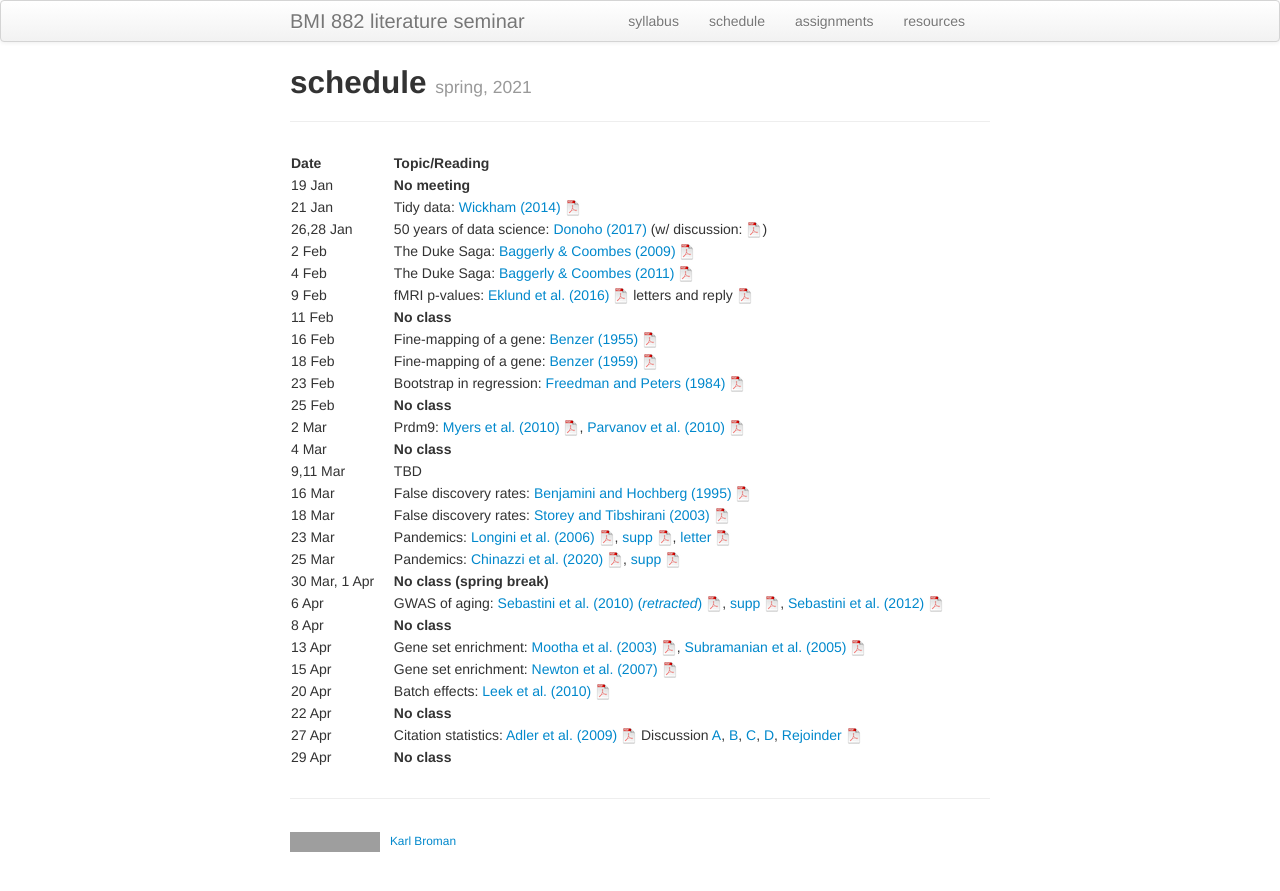
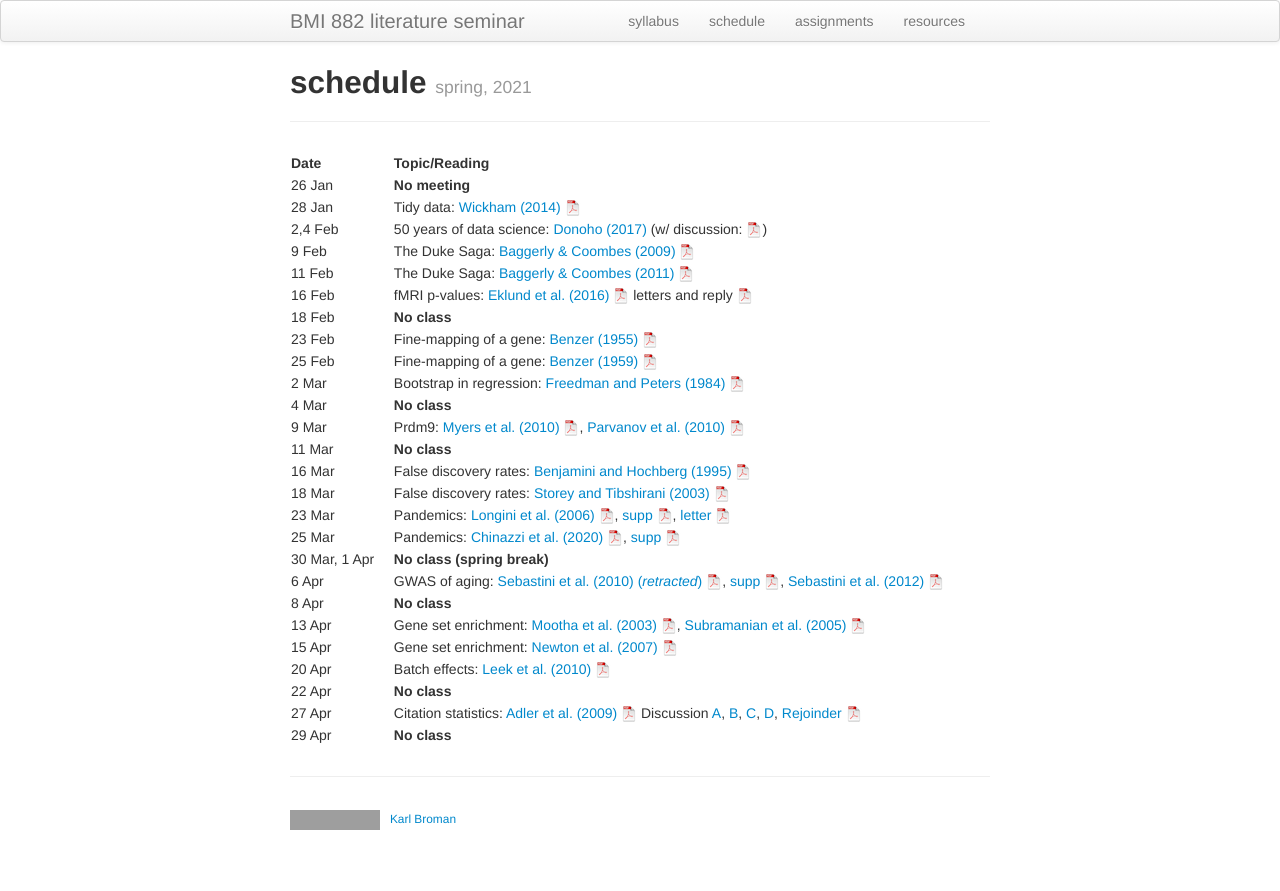
Before and after one commit to kbroman/BMI882_spring2023, a Jekyll site: the page built from schedule.md, in a window 1280 px wide. Shown: the top 891 px of the page. Built offline with Jekyll 4.4.1, drawn with Linux system fonts in a browser that asks for light colours; grey boxes are pictures that could not be loaded.

Commit message:
Revise schedule due to change in academic calendar

```diff
--- a/schedule.md
+++ b/schedule.md
@@ -7,20 +7,19 @@ description: Schedule and readings for BMI 882, Biomedical data science scholarl
 
 | Date    | &nbsp;&nbsp;&nbsp;&nbsp;   | Topic/Reading  |
 | :------ | -- | :----- |
-| 19 Jan      |    | **No meeting** |
-| 21 Jan      |    | Tidy data: [Wickham (2014)](https://doi.org/10.18637/jss.v059.i10) [![pdf logo](icons/pdf-icon.png)](https://www.jstatsoft.org/index.php/jss/article/view/v059i10/v59i10.pdf) |
-| 26,28 Jan   |    | 50 years of data science: [Donoho (2017)](https://doi.org/10.1080/10618600.2017.1384734) (w/ discussion: [![pdf logo](icons/pdf-icon.png)](https://www.biostat.wisc.edu/~kbroman/blog/50_years_datasci_with_disc.pdf))
-| 2 Feb       |    | The Duke Saga: [Baggerly & Coombes (2009)](https://projecteuclid.org/euclid.aoas/1267453942) [![pdf logo](icons/pdf-icon.png)](https://projecteuclid.org/download/pdfview_1/euclid.aoas/1267453942)
-| 4 Feb       |    | The Duke Saga: [Baggerly & Coombes (2011)](https://academic.oup.com/clinchem/article/57/5/688/5621016) [![pdf logo](icons/pdf-icon.png)](https://academic.oup.com/clinchem/article-pdf/57/5/688/31736129/clinchem0688.pdf)
-| 9 Feb      |    | fMRI p-values: [Eklund et al. (2016)](https://doi.org/10.1073/pnas.1602413113) [![pdf logo](icons/pdf-icon.png)](https://www.pnas.org/content/pnas/113/28/7900.full.pdf) letters and reply [![pdf logo](icons/pdf-icon.png)](assets/eklund_disc.pdf)
-| 11 Feb      |    | **No class**
-| 16 Feb      |    | Fine-mapping of a gene: [Benzer (1955)](https://doi.org/10.1073/pnas.41.6.344) [![pdf logo](icons/pdf-icon.png)](https://www.pnas.org/content/pnas/41/6/344.full.pdf)
-| 18 Feb      |    | Fine-mapping of a gene: [Benzer (1959)](https://doi.org/10.1073/pnas.45.11.1607) [![pdf logo](icons/pdf-icon.png)](https://www.pnas.org/content/pnas/45/11/1607.full.pdf)
-| 23 Feb      |    | Bootstrap in regression: [Freedman and Peters (1984)](https://www.jstor.org/stable/2288341) [![pdf logo](icons/pdf-icon.png)](assets/freedman_peters_1984.pdf)
-| 25 Feb      |    | **No class**
-| 2 Mar       |    | Prdm9: [Myers et al. (2010)](https://doi.org/10.1126/science.1182363) [![pdf logo](icons/pdf-icon.png)](https://science.sciencemag.org/content/327/5967/876.full.pdf), [Parvanov et al. (2010)](https://doi.org/10.1126/science.1181495) [![pdf logo](icons/pdf-icon.png)](https://science.sciencemag.org/content/sci/327/5967/835.full.pdf)
-| 4 Mar       |    | **No class** |
-| 9,11 Mar    |    | TBD          |
+| 26 Jan      |    | **No meeting** |
+| 28 Jan      |    | Tidy data: [Wickham (2014)](https://doi.org/10.18637/jss.v059.i10) [![pdf logo](icons/pdf-icon.png)](https://www.jstatsoft.org/index.php/jss/article/view/v059i10/v59i10.pdf) |
+| 2,4 Feb   |    | 50 years of data science: [Donoho (2017)](https://doi.org/10.1080/10618600.2017.1384734) (w/ discussion: [![pdf logo](icons/pdf-icon.png)](https://www.biostat.wisc.edu/~kbroman/blog/50_years_datasci_with_disc.pdf))
+| 9 Feb       |    | The Duke Saga: [Baggerly & Coombes (2009)](https://projecteuclid.org/euclid.aoas/1267453942) [![pdf logo](icons/pdf-icon.png)](https://projecteuclid.org/download/pdfview_1/euclid.aoas/1267453942)
+| 11 Feb       |    | The Duke Saga: [Baggerly & Coombes (2011)](https://academic.oup.com/clinchem/article/57/5/688/5621016) [![pdf logo](icons/pdf-icon.png)](https://academic.oup.com/clinchem/article-pdf/57/5/688/31736129/clinchem0688.pdf)
+| 16 Feb      |    | fMRI p-values: [Eklund et al. (2016)](https://doi.org/10.1073/pnas.1602413113) [![pdf logo](icons/pdf-icon.png)](https://www.pnas.org/content/pnas/113/28/7900.full.pdf) letters and reply [![pdf logo](icons/pdf-icon.png)](assets/eklund_disc.pdf)
+| 18 Feb      |    | **No class**
+| 23 Feb      |    | Fine-mapping of a gene: [Benzer (1955)](https://doi.org/10.1073/pnas.41.6.344) [![pdf logo](icons/pdf-icon.png)](https://www.pnas.org/content/pnas/41/6/344.full.pdf)
+| 25 Feb      |    | Fine-mapping of a gene: [Benzer (1959)](https://doi.org/10.1073/pnas.45.11.1607) [![pdf logo](icons/pdf-icon.png)](https://www.pnas.org/content/pnas/45/11/1607.full.pdf)
+| 2 Mar      |    | Bootstrap in regression: [Freedman and Peters (1984)](https://www.jstor.org/stable/2288341) [![pdf logo](icons/pdf-icon.png)](assets/freedman_peters_1984.pdf)
+| 4 Mar      |    | **No class**
+| 9 Mar       |    | Prdm9: [Myers et al. (2010)](https://doi.org/10.1126/science.1182363) [![pdf logo](icons/pdf-icon.png)](https://science.sciencemag.org/content/327/5967/876.full.pdf), [Parvanov et al. (2010)](https://doi.org/10.1126/science.1181495) [![pdf logo](icons/pdf-icon.png)](https://science.sciencemag.org/content/sci/327/5967/835.full.pdf)
+| 11 Mar       |    | **No class** |
 | 16 Mar      |    | False discovery rates: [Benjamini and Hochberg (1995)](https://doi.org/10.1111/j.2517-6161.1995.tb02031.x) [![pdf logo](icons/pdf-icon.png)](http://bit.ly/32ovGFh)
 | 18 Mar      |    | False discovery rates: [Storey and Tibshirani (2003)](https://doi.org/10.1073/pnas.1530509100) [![pdf logo](icons/pdf-icon.png)](https://www.pnas.org/content/pnas/100/16/9440.full.pdf)
 | 23 Mar      |    | Pandemics: [Longini et al. (2006)](https://doi.org/10.1126/science.1115717) [![pdf logo](icons/pdf-icon.png)](assets/longini2006.pdf), [supp](https://science.sciencemag.org/content/suppl/2005/08/11/1115717.DC1) [![pdf logo](icons/pdf-icon.png)](https://science.sciencemag.org/content/sci/suppl/2005/08/11/1115717.DC1/Longini.SOM.pdf), [letter](https://doi.org/10.1126/science.310.5751.1117c) [![pdf logo](icons/pdf-icon.png)](assets/longini2006_letter.pdf)
```
